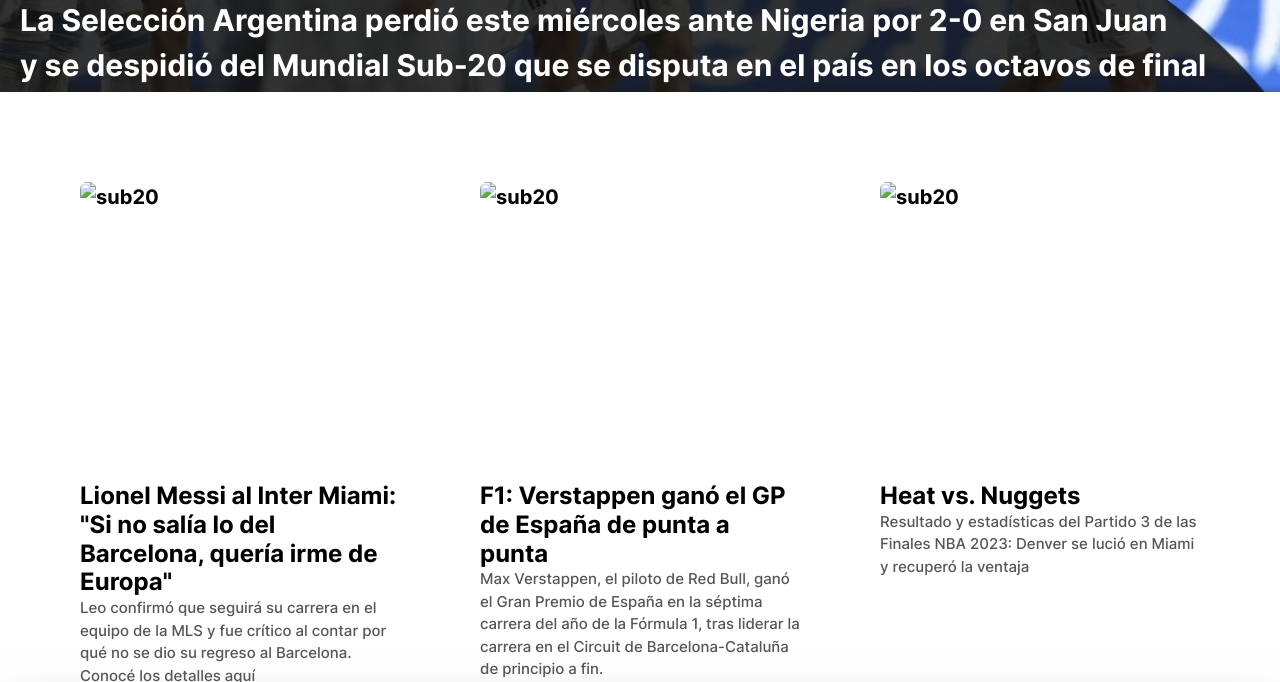
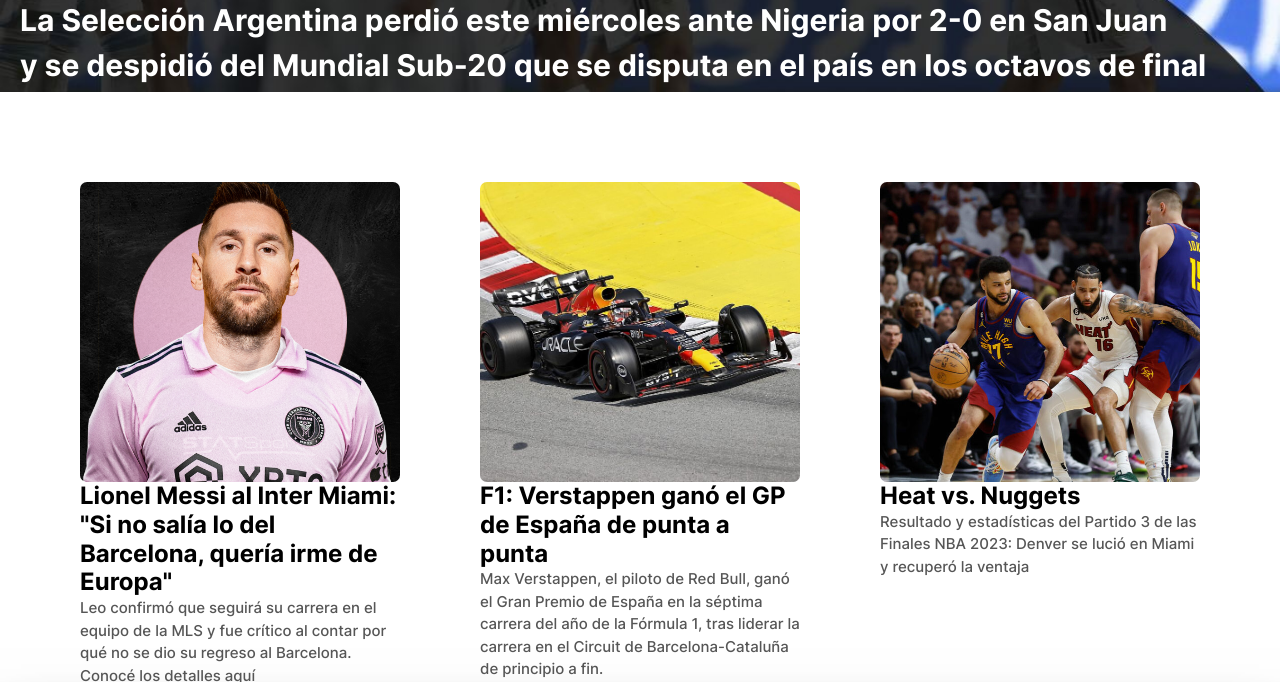
Before and after one commit to joaquinvillani/segunda-preentrega, a plain HTML site: page index.html in a window 1280 px wide. Shown: the part 562-1244 px from the top of the page. Drawn offline with nearby package versions, Linux system fonts and the light colour scheme; files whose address does not match are found by name.

Commit message:
mas arreglos

```diff
--- a/index.html
+++ b/index.html
@@ -58,7 +58,7 @@
             <div class="noticia">
                 <section>
                     <a href="./paginas/not1.html">
-                        <img class="imagen" src="../proyecto/imagenes/messiinter.jpg" alt="sub20">
+                        <img class="imagen" src="./imagenes/messiinter.jpg" alt="sub20">
                         <h4>Lionel Messi al Inter Miami: "Si no salía lo del Barcelona, quería irme de Europa"</h4>
                         <p class="texto">Leo confirmó que seguirá su carrera en el equipo de la MLS y fue crítico al contar por qué no se dio su regreso al Barcelona.<br> Conocé los detalles aquí </p>
                     </a>
@@ -67,7 +67,7 @@
             <div class="noticia">
                 <section>
                     <a href="./paginas/not2.html">
-                        <img class="imagen" src="../proyecto/imagenes/auto.jpg" alt="sub20">
+                        <img class="imagen" src="./imagenes/auto.jpg" alt="sub20">
                         <h4>F1: Verstappen ganó el GP de España de punta a punta</h4>
                         <p class="texto">Max Verstappen, el piloto de Red Bull, ganó el Gran Premio de España en la séptima carrera del año de la Fórmula 1, tras liderar la carrera en el Circuit de Barcelona-Cataluña de principio a fin.</p>
                     </a>
@@ -76,7 +76,7 @@
             <div class="noticia">
                 <section>
                     <a href="./paginas/not3.html">
-                        <img class="imagen" src="../proyecto/imagenes/murray.jpg" alt="sub20">
+                        <img class="imagen" src="./imagenes/murray.jpg" alt="sub20">
                         <h4>Heat vs. Nuggets</h4>
                         <p class="texto">Resultado y estadísticas del Partido 3 de las Finales NBA 2023: Denver se lució en Miami y recuperó la ventaja</p>
                     </a>
```
